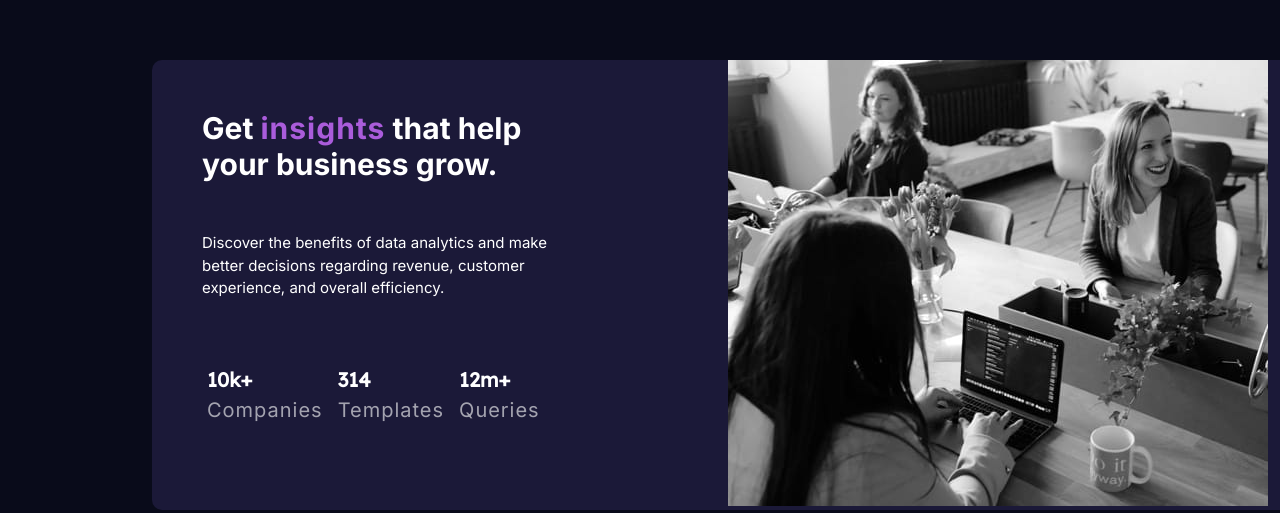
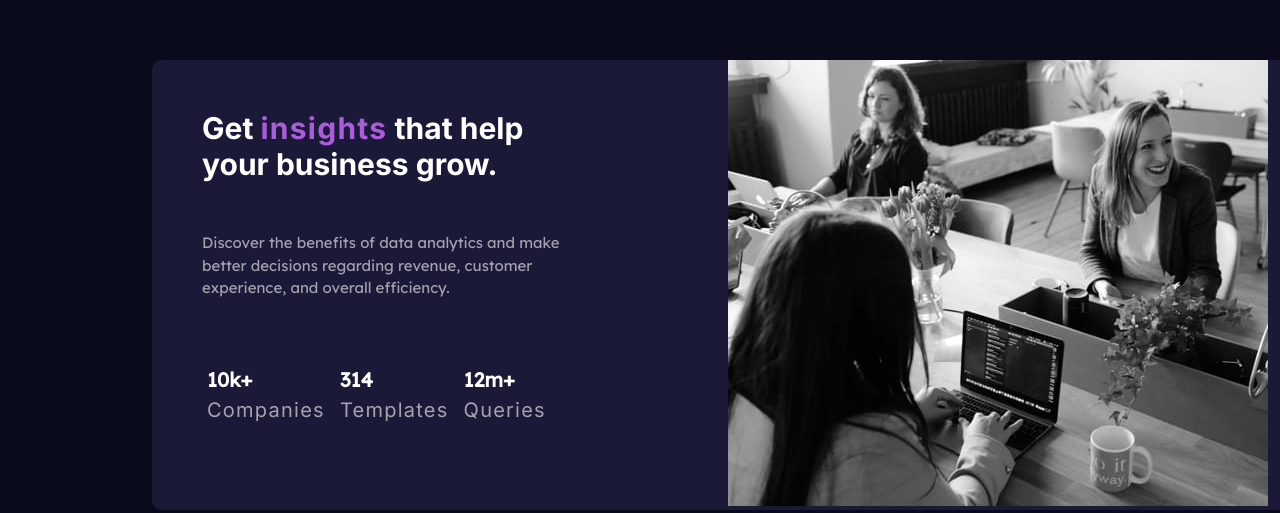
Before and after one commit to trncm00/stats-preview-card-component-main, a plain HTML site: page index.html in a window 1280 px wide. Shown: the part 300-813 px from the top of the page. Drawn offline with Linux system fonts and the light colour scheme.

Commit message:
8.6.21, 2nd commit

```diff
--- a/index.css
+++ b/index.css
@@ -41,7 +41,6 @@ body {
 .flex-items {
   padding-left: 50px;
 
-  /* margin: 30px; */
   inline-size: 360px;
 }
 .hero-image {
@@ -61,16 +60,17 @@ h1 {
   font-family: "Inter", sans-serif;
 }
 
-p {
-  font-family: "Inter", sans-serif;
+div > p {
+  font-family: "Lexend Deca", sans-serif;
+  color: hsla(0, 0%, 100%, 0.6);
   line-height: 150%;
 }
 
 span {
   color: hsla(0, 0%, 100%, 0.6);
-  font-weight: 400;
+  font-weight: 100;
   font-family: "Inter", sans-serif;
-  letter-spacing: 1px;
+  letter-spacing: 1.25px;
 }
 
 ul {
```
Also changed, not shown: index.html (+1 -2 lines).
